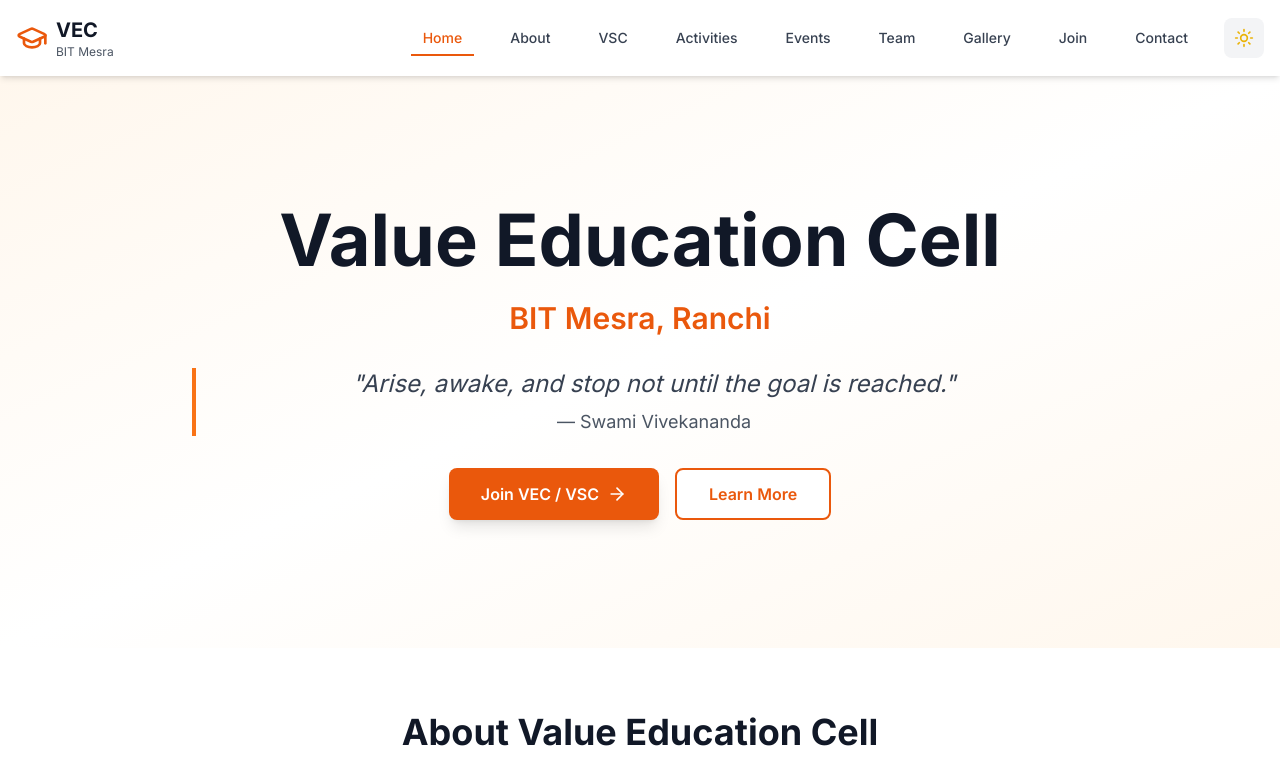
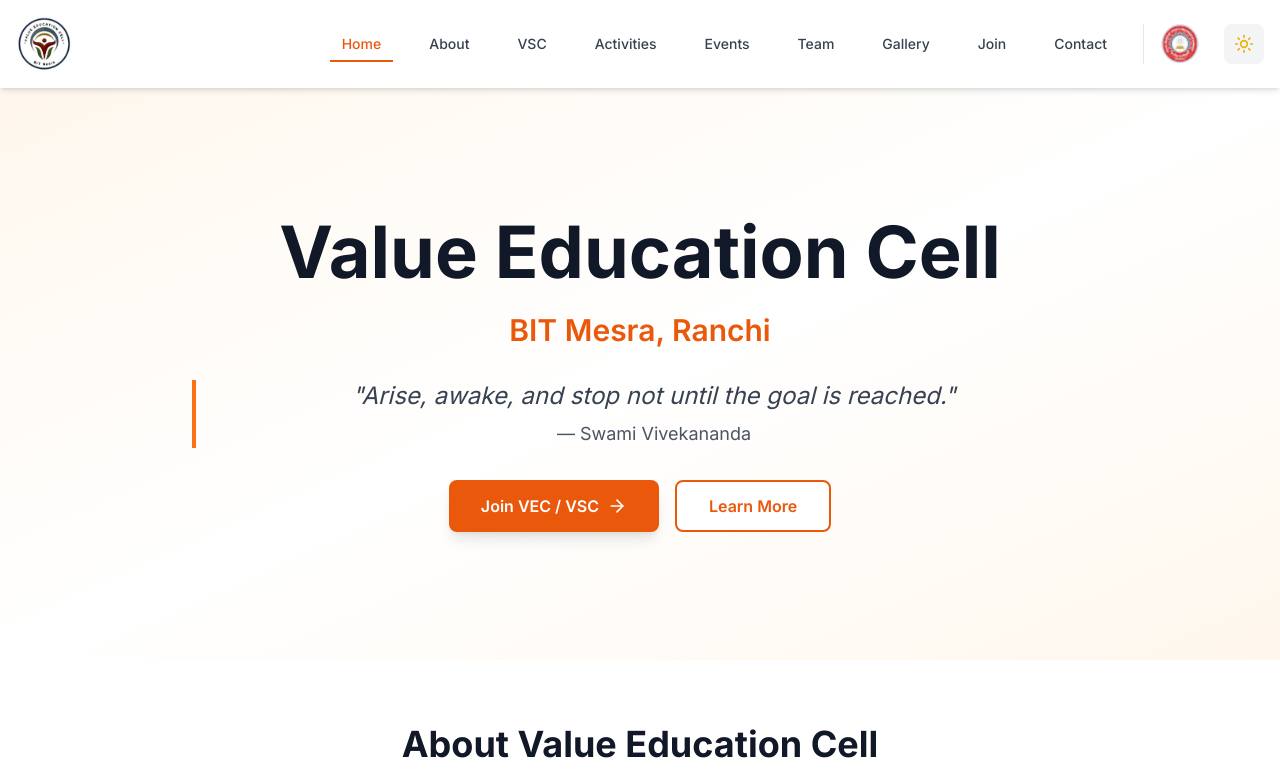
Before and after one commit to Yash122005/Value-Education-Cell---BITM, a Next.js app: page / in a window 1280 px wide. Shown: the top 780 px of the page. Built offline with nearby package versions, Linux system fonts and the light colour scheme.

Commit message:
logo is bieng added and some adjustment

```diff
--- a/components/Footer.tsx
+++ b/components/Footer.tsx
@@ -1,5 +1,6 @@
 import Link from 'next/link'
-import { Mail, MapPin, Facebook, Instagram, Linkedin, GraduationCap } from 'lucide-react'
+import Image from 'next/image'
+import { Mail, MapPin, Facebook, Instagram, Linkedin } from 'lucide-react'
 
 export default function Footer() {
   return (
@@ -8,10 +9,7 @@
         <div className="grid grid-cols-1 md:grid-cols-4 gap-8">
           {/* About Section */}
           <div>
-            <div className="flex items-center space-x-2 mb-4">
-              <GraduationCap className="w-6 h-6 text-saffron-500" />
-              <h3 className="text-lg font-bold text-white">VEC BIT Mesra</h3>
-            </div>
+            <h3 className="text-lg font-bold text-white mb-4">VEC BIT Mesra</h3>
             <p className="text-sm text-gray-400">
               Value Education Cell (VEC) and Vivekananda Study Circle (VSC) at BIT Mesra, Ranchi.
             </p>
@@ -115,8 +113,43 @@
           </div>
         </div>
 
-        <div className="border-t border-gray-800 mt-8 pt-8 text-center text-sm text-gray-400">
-          <p>&copy; {new Date().getFullYear()} Value Education Cell, BIT Mesra. All rights reserved.</p>
+        {/* Logos and Copyright Section */}
+        <div className="border-t border-gray-800 mt-8 pt-8">
+          <div className="flex flex-col md:flex-row items-center justify-between gap-6">
+            {/* Logos Side by Side */}
+            <div className="flex items-center justify-center gap-6 md:gap-8">
+              {/* VEC Logo */}
+              <div className="relative w-16 h-16 md:w-20 md:h-20 transition-transform duration-300 hover:scale-105">
+                <Image
+                  src="/images/vec-logo.png"
+                  alt="Value Education Cell, BIT Mesra logo"
+                  fill
+                  className="object-contain brightness-110 rounded-full"
+                  sizes="(max-width: 768px) 64px, 80px"
+                />
+              </div>
+
+              {/* Divider */}
+              <div className="h-12 md:h-16 w-px bg-gray-700"></div>
+
+              {/* BIT Mesra Logo */}
+              <div className="relative w-16 h-16 md:w-20 md:h-20 transition-transform duration-300 hover:scale-105 opacity-90 hover:opacity-100">
+                <Image
+                  src="/images/bit-mesra-logo.png"
+                  alt="BIT Mesra official logo"
+                  fill
+                  className="object-contain"
+                  sizes="(max-width: 768px) 64px, 80px"
+                />
+              </div>
+            </div>
+
+            {/* Copyright Text */}
+            <div className="text-center md:text-right text-sm text-gray-400">
+              <p>&copy; {new Date().getFullYear()} Value Education Cell, BIT Mesra</p>
+              <p className="mt-1">All rights reserved.</p>
+            </div>
+          </div>
         </div>
       </div>
     </footer>
--- a/components/Header.tsx
+++ b/components/Header.tsx
@@ -3,8 +3,9 @@
 import { useState } from 'react'
 import Link from 'next/link'
 import { usePathname } from 'next/navigation'
-import { Menu, X, GraduationCap } from 'lucide-react'
+import { Menu, X } from 'lucide-react'
 import { motion, AnimatePresence } from 'framer-motion'
+import Image from 'next/image'
 import ThemeToggle from './ThemeToggle'
 
 const navLinks = [
@@ -27,12 +28,17 @@
     <header className="sticky top-0 z-50 bg-white dark:bg-gray-900 shadow-md transition-colors">
       <nav className="container mx-auto px-4 py-4">
         <div className="flex items-center justify-between">
-          {/* Logo */}
-          <Link href="/" className="flex items-center space-x-2 group">
-            <GraduationCap className="w-8 h-8 text-saffron-600 dark:text-saffron-500 group-hover:text-saffron-700 dark:group-hover:text-saffron-400 transition-colors" />
-            <div>
-              <h1 className="text-xl font-bold text-gray-900 dark:text-white">VEC</h1>
-              <p className="text-xs text-gray-600 dark:text-gray-400">BIT Mesra</p>
+          {/* VEC Logo - Left Side */}
+          <Link href="/" className="flex items-center group">
+            <div className="relative w-12 h-12 md:w-14 md:h-14 transition-transform duration-300 group-hover:scale-105 mr-10">
+              <Image
+                src="/images/vec-logo.png"
+                alt="Value Education Cell, BIT Mesra logo"
+                fill
+                className="object-cover dark:brightness-110 rounded-full"
+                priority
+                sizes="(max-width: 768px) 48px, 56px"
+              />
             </div>
           </Link>
 
@@ -61,6 +67,18 @@
                 </Link>
               )
             })}
+            {/* BIT Mesra Logo - Right Side (Desktop) */}
+            <div className="flex items-center ml-4 pl-4 border-l border-gray-200 dark:border-gray-700">
+              <div className="relative w-10 h-10 opacity-90 hover:opacity-100 transition-opacity">
+                <Image
+                  src="/images/bit-mesra-logo.png"
+                  alt="BIT Mesra official logo"
+                  fill
+                  className="object-contain"
+                  sizes="40px"
+                />
+              </div>
+            </div>
             <ThemeToggle />
           </div>
 
@@ -86,6 +104,18 @@
               exit={{ opacity: 0, height: 0 }}
               className="md:hidden mt-4 pb-4"
             >
+              {/* BIT Mesra Logo - Mobile Menu */}
+              <div className="flex justify-center mb-4 pb-4 border-b border-gray-200 dark:border-gray-700">
+                <div className="relative w-10 h-10 opacity-90">
+                  <Image
+                    src="/images/bit-mesra-logo.png"
+                    alt="BIT Mesra official logo"
+                    fill
+                    className="object-contain"
+                    sizes="40px"
+                  />
+                </div>
+              </div>
               <div className="flex flex-col space-y-2">
                 {navLinks.map((link) => {
                   const isActive = pathname === link.href
```
Also changed, not shown: public/images/bit-mesra-logo.png (added), public/images/vec-logo.png (added).
